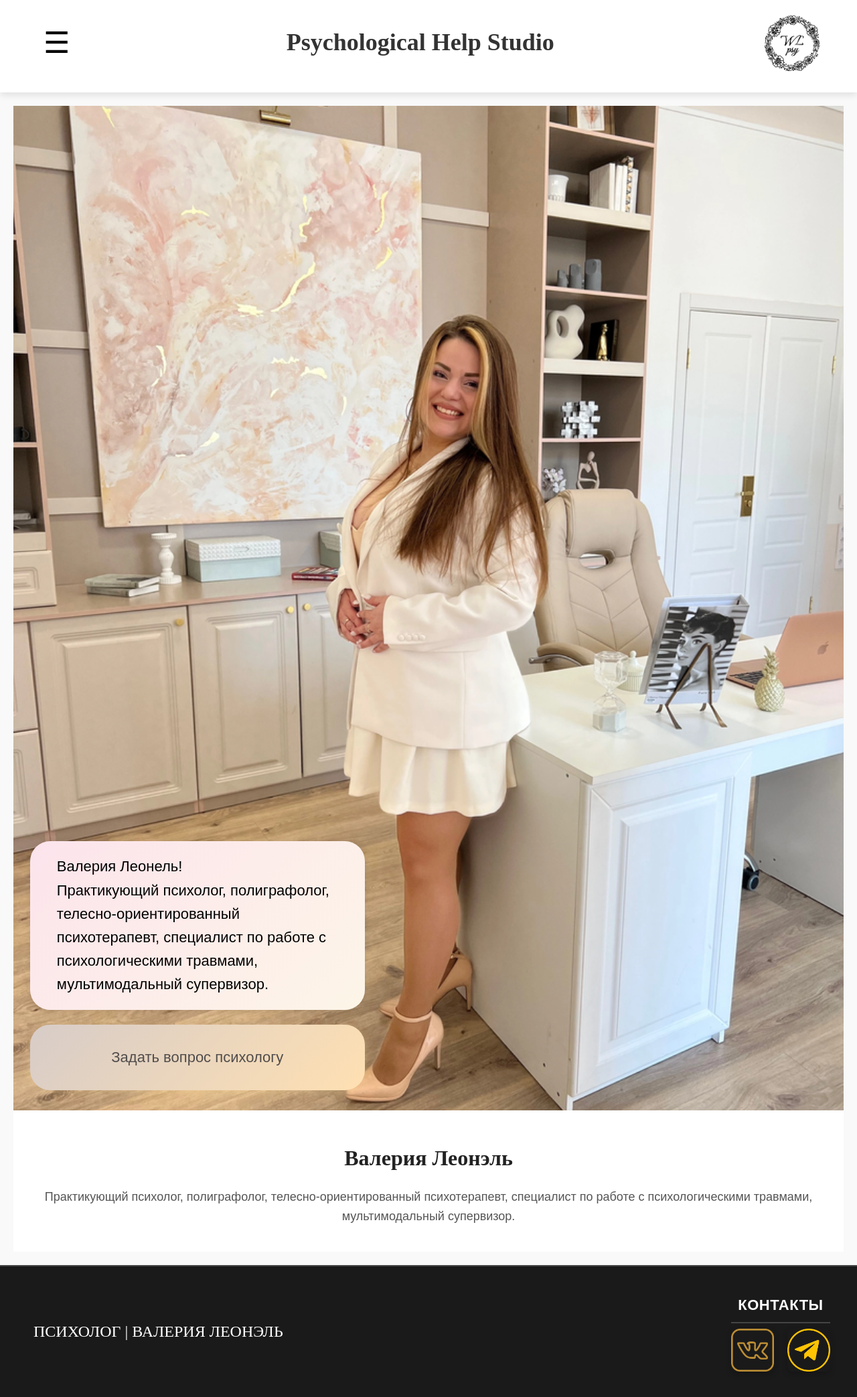
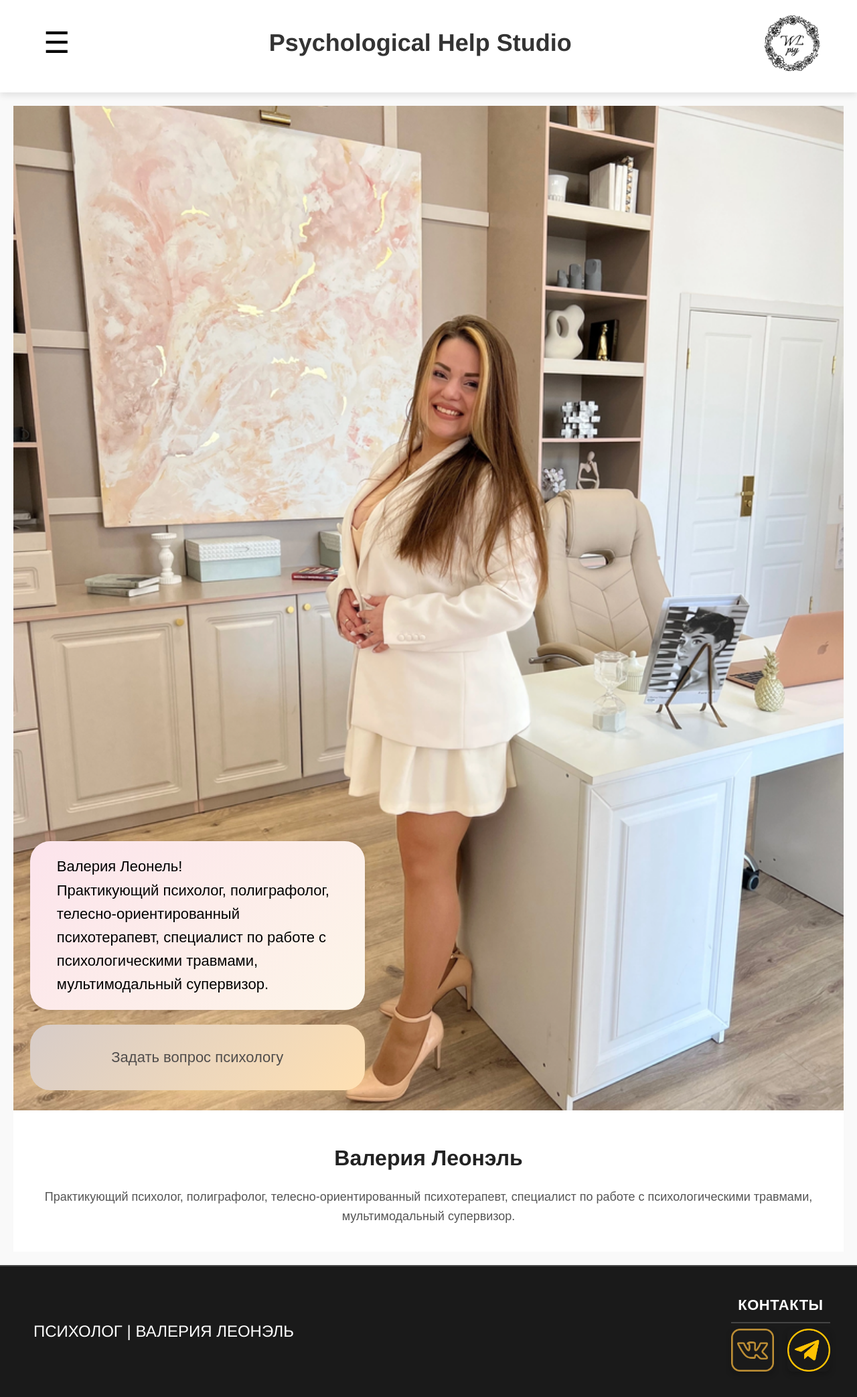
Before and after one commit to TanP-ro/my-react-site, a React (Create React App) app: page / in a window 1280 px wide. Shown: the top 2086 px of the page at 67% size. Built offline with nearby package versions, Linux system fonts and the light colour scheme.

Commit message:
font-family

```diff
--- a/src/styles.css
+++ b/src/styles.css
@@ -122,7 +122,7 @@ a {
 }
 
 .main-title {
-  font-family: 'Imperial Script', cursive;
+  font-family: 'Helvetica Neue', Helvetica, Arial, sans-serif;
   /* или любой другой шрифт */
   font-size: 36px;
   text-align: center;
@@ -180,7 +180,7 @@ a {
 }
 
 .menu__link {
-  font-family: 'Imperial Script', cursive;
+  font-family: 'Helvetica Neue', Helvetica, Arial, sans-serif;
   font-size: 24px;
   color: #000;
   padding: 10px 20px;
@@ -407,7 +407,7 @@ height: 100%;
 }
 
 #banner__wrapper-title {
-  font-family: 'Imperial Script', cursive;
+ font-family: 'Helvetica Neue', Helvetica, Arial, sans-serif;
   font-size: 32px;
   margin-bottom: 10px;
   color: #222;
@@ -605,7 +605,7 @@ li button:hover {
 }
 
 .footer__title {
-  font-family: 'Imperial Script', cursive;
+ font-family: 'Helvetica Neue', Helvetica, Arial, sans-serif;
   font-size: 24px;
   margin: 0 10px 10px 10px;
   text-align: center;
```
